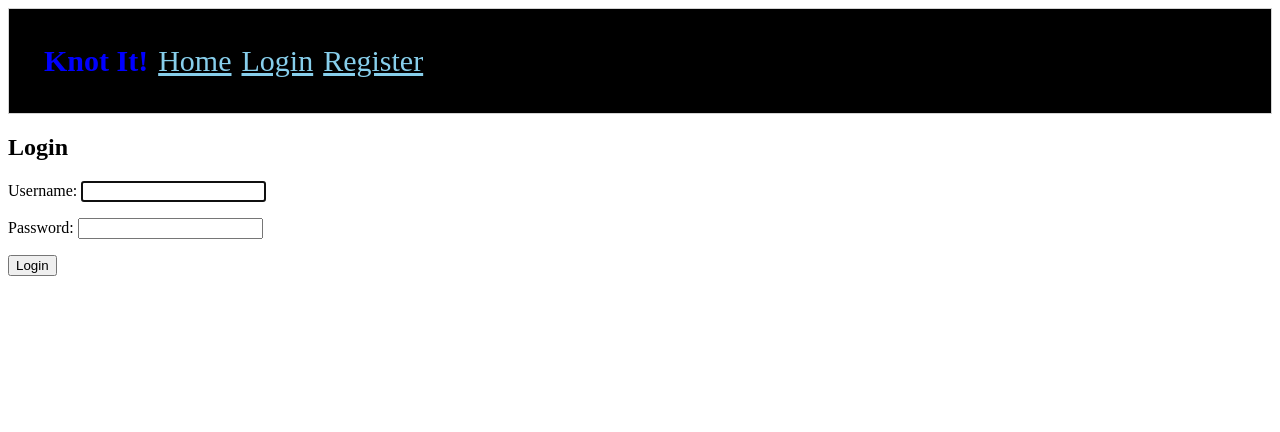
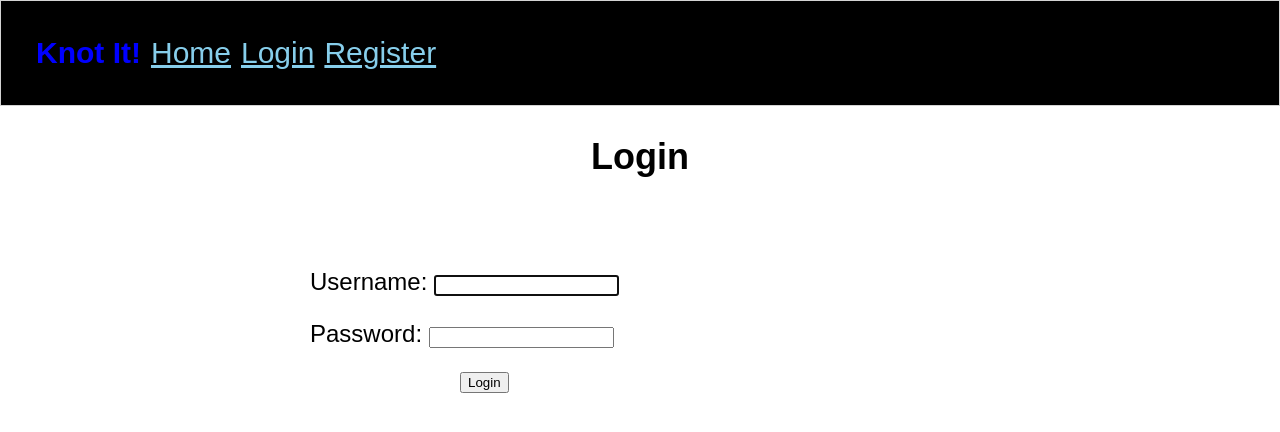
Before and after one commit to MatthewScott32/Knot-It, a Django app: page /accounts/login/ in a window 1280 px wide. Shown: the top 432 px of the page. Run offline with Django 3.2, Linux system fonts and the light colour scheme.

Commit message:
styled login

```diff
--- a/knotitproject/knotitapp/static/styles/base.css
+++ b/knotitproject/knotitapp/static/styles/base.css
@@ -1,5 +1,8 @@
 body {
-
+    margin: 0;
+    padding: 0;
+    font-size: 1.5em;
+    font-family: fantasy;
 }
 
 .main-content {
--- /dev/null
+++ b/knotitproject/knotitapp/static/styles/login.css
@@ -0,0 +1,26 @@
+.logins {
+    list-style: none;
+    display: flex;
+    flex-wrap: wrap;
+    justify-content: space-evenly;
+}
+
+.login {
+    flex-basis: 20%;
+    padding: 0 2em 0.5em 2em;
+    /* border: 1px solid gray; */
+    margin: 1em;
+    padding: 1.5em;
+}
+
+button {
+    list-style: none;
+    display: flex;
+    flex-wrap: wrap;
+    justify-content: space-evenly;
+    margin-left: 400px;
+}
+
+div {
+    margin-left: 250px;
+}
--- a/knotitproject/knotitapp/templates/registration/login.html
+++ b/knotitproject/knotitapp/templates/registration/login.html
@@ -3,13 +3,13 @@
 
 
 {% block css %}
-    <link rel="stylesheet" href="{% static '' %}" />
+    <link rel="stylesheet" href="{% static 'styles/login.css' %}" />
 {% endblock %}
 
 {% block content %}
 <body>
-<h2>Login</h2>
-<form method="post">
+<h2 class="logins">Login</h2>
+<form class="login" method="post">
    <div>{% csrf_token %}
     {{ form.as_p }}</div>
     <button type="submit">Login</button>
```
Also changed, not shown: knotitproject/knotitapp/media/images/figure_eight_slip_knot.jfif (added), knotitproject/knotitapp/media/images/girth_hitch.jfif (added), knotitproject/knotitapp/media/images/overhand.jfif (added), knotitproject/knotitapp/media/images/square_knot.jfif (added), knotitproject/knotitapp/media/images/triple_bowline.jfif (added), knotitproject/knotitapp/media/images/water_knot.jfif (added), 6 other files.
